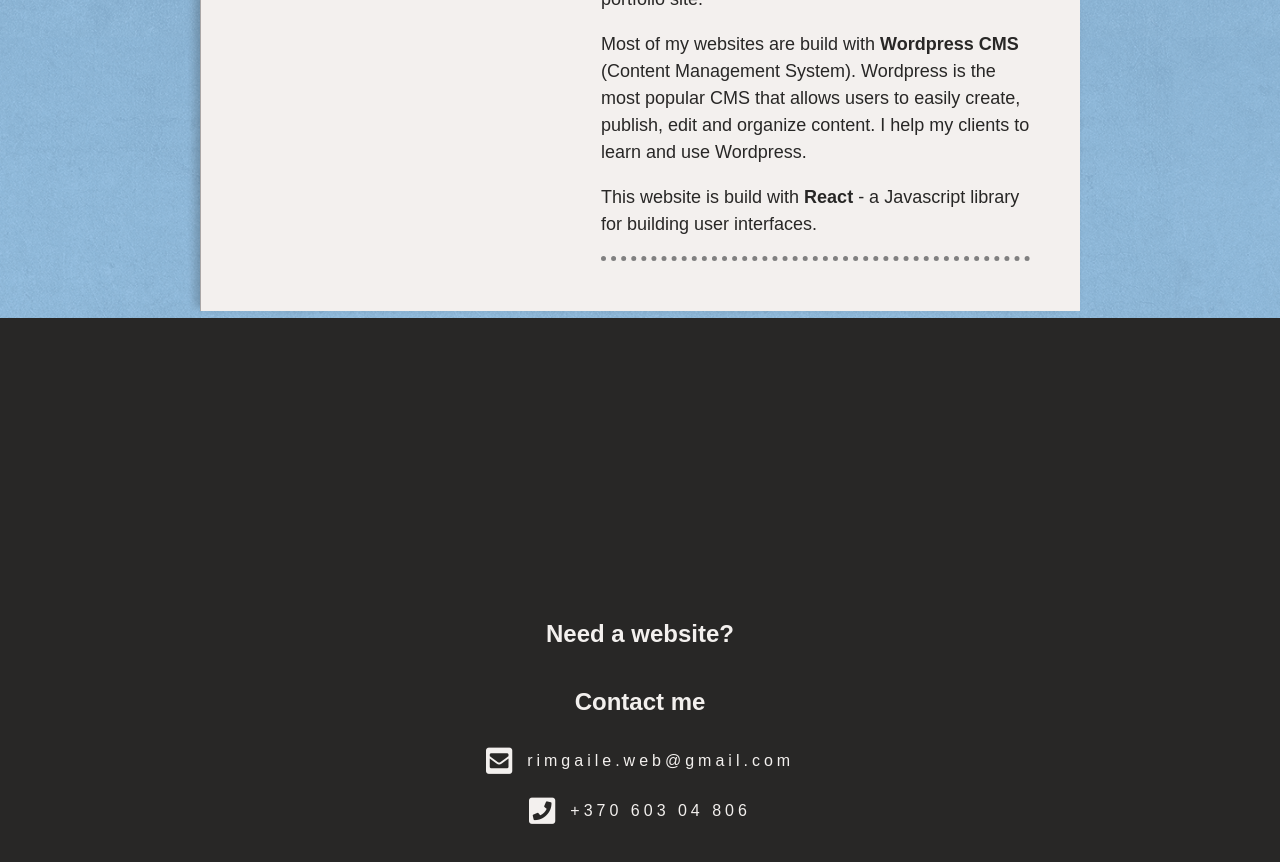
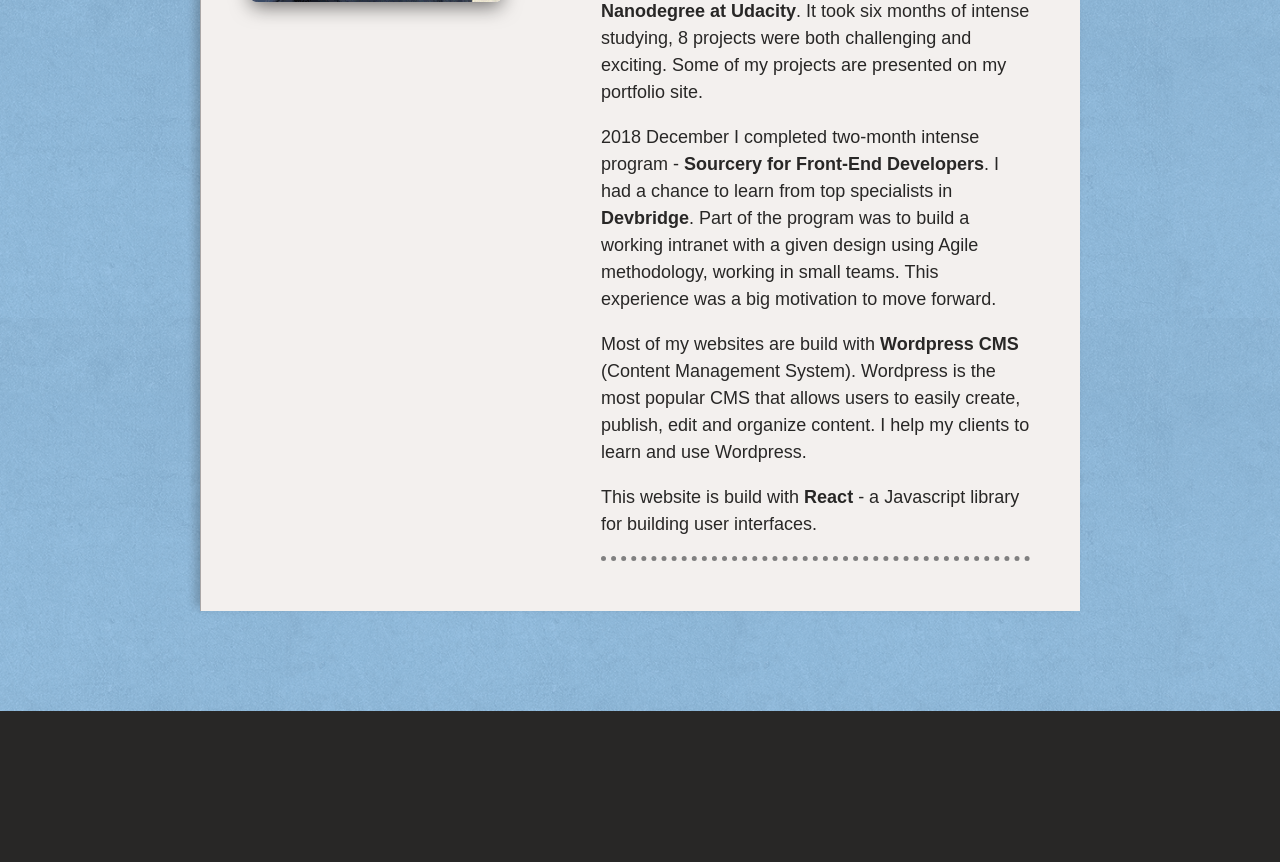
Before and after one commit to singail/portfolio, a React (Create React App) app: page / in a window 1280 px wide. Shown: the part 4140-5002 px from the top of the page. Built offline with nearby package versions, Linux system fonts and the light colour scheme.

Commit message:
Add content and correct about section height

```diff
--- a/src/App.css
+++ b/src/App.css
@@ -511,6 +511,12 @@
 
 /* ////////////////// MEDIA QUERYS ////////////////// */
 
+@media only screen and (max-width: 1500px) {
+  .about {
+    height: auto;
+  }
+}
+
 @media only screen and (max-width: 1065px) {
 
   .front-page-inner, .portfolio, .about, .services {
--- a/src/Components/About.js
+++ b/src/Components/About.js
@@ -15,6 +15,9 @@
                     <p className='about-content'>
                     2017 October I was accepted as a recepient of the <strong>Google Developer Challenge Scholarship</strong> and after three months of the challenge I was selected to finish a full program of <strong>Front End Web Developer Nanodegree at Udacity</strong>. It took six months of intense studying, 8 projects were both challenging and exciting. Some of my projects are presented on my portfolio site.
                     </p>
+                    <p className='about-content'>
+                    2018 December I completed two-month intense program - <strong>Sourcery for Front-End Developers</strong>. I had a chance to learn from top specialists in <strong>Devbridge</strong>. Part of the program was to build a working intranet with a given design using Agile methodology, working in small teams. This experience was a big motivation to move forward.
+                    </p>
                     <p className='about-content'>Most of my websites are build with <strong>Wordpress CMS</strong> (Content Management System). Wordpress is the most popular CMS that allows users to easily create, publish, edit and organize content. I help my clients to learn and use Wordpress.</p>
                     <p className='about-content'>This website is build with <strong>React</strong> - a Javascript library for building user interfaces. </p>
                 </div>
```
